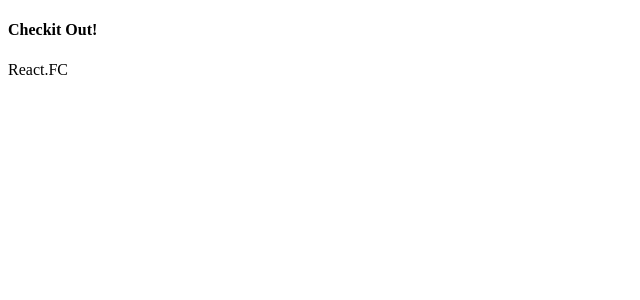
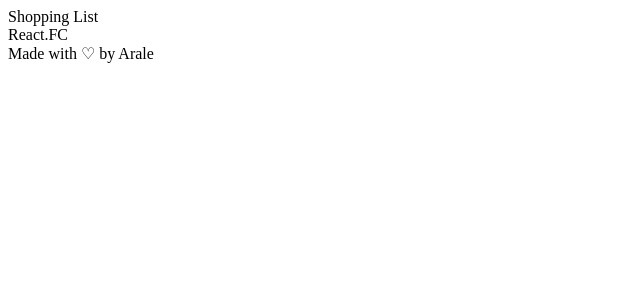
Before and after one commit to justArale/checkit-out, a React (Vite) app in the folder frontend/: page / in a window 1280 px wide. Shown: the top 300 px of the page, without its empty margins (0-640 px from the left). Built offline with nearby package versions, Linux system fonts and the light colour scheme.

Commit message:
Add header and footer to app base

```diff
--- a/frontend/src/App.tsx
+++ b/frontend/src/App.tsx
@@ -1,14 +1,17 @@
 import { Routes, Route } from "react-router-dom";
 import DashboradPage from "./pages/DashboradPage";
+import Header from "./components/Header";
+import Footer from "./components/Footer";
 
 function App() {
   return (
     <>
-      <h4>Checkit Out!</h4>
+      <Header />
       <Routes>
         <Route path="/" element={<DashboradPage />} />
         {/* Add more routes here as needed */}
       </Routes>
+      <Footer />
     </>
   );
 }
```
Also changed, not shown: frontend/src/components/ShoppingItemCard.tsx (+7 -0 lines).
